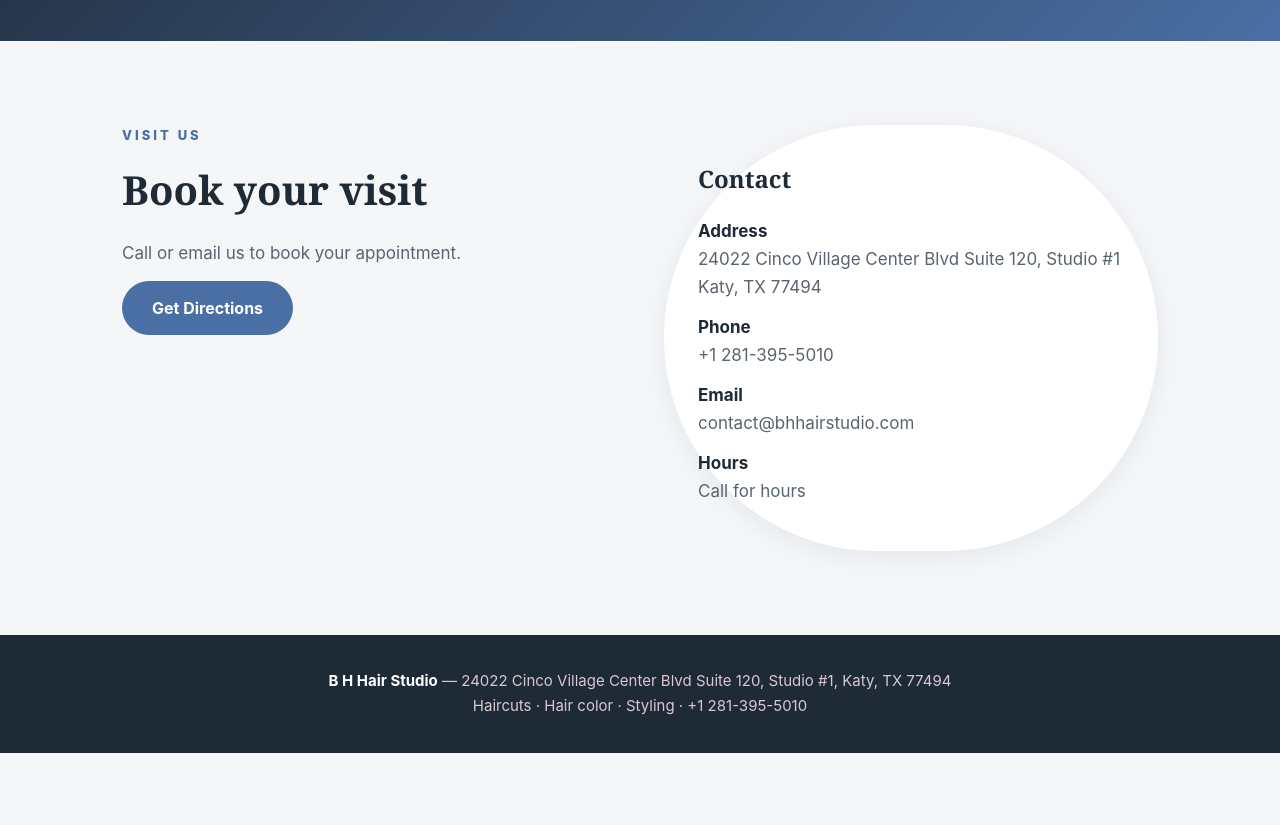
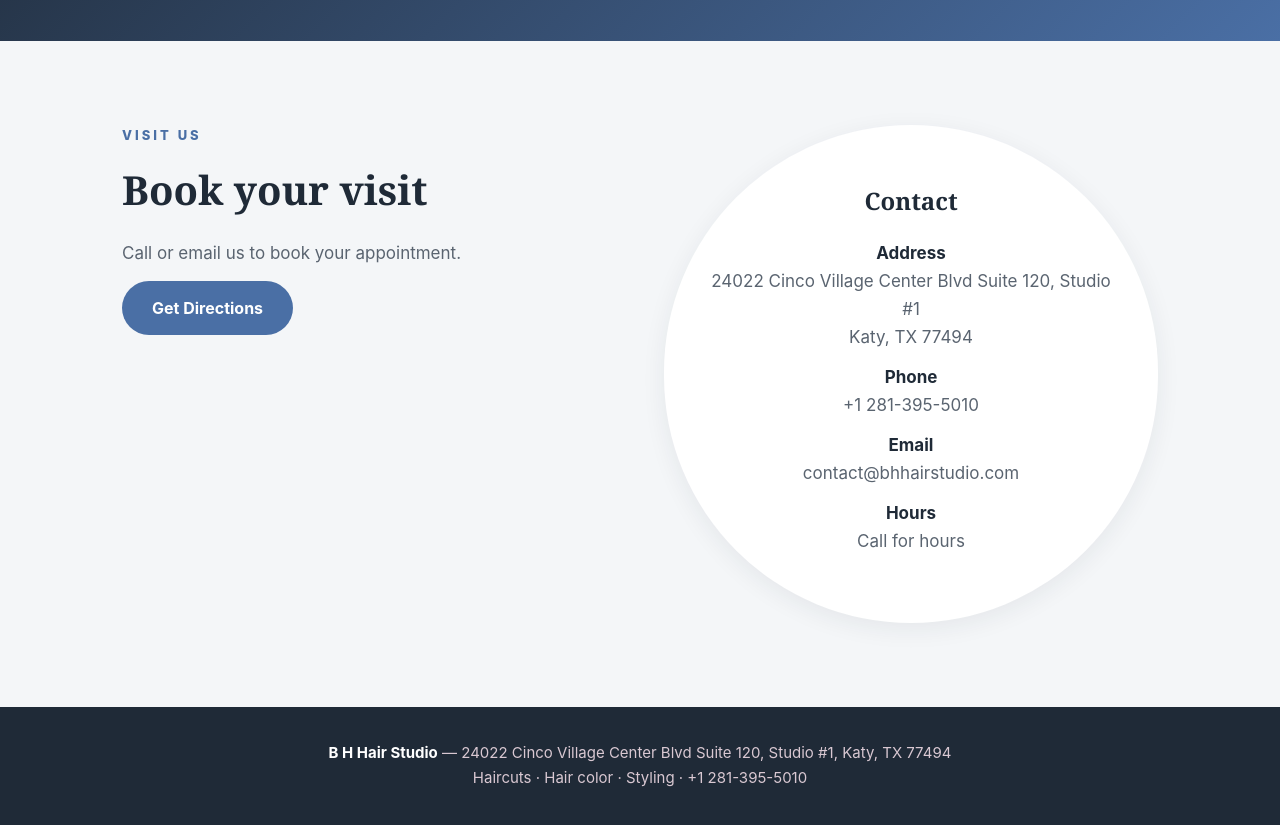
Before and after one commit to Tazriiann/Tazriiann.github.io, a plain HTML site: page Preview/salon/b-h-hair-studio/index.html in a window 1280 px wide. Shown: the part 2900-3725 px from the top of the page. Before the commit the page ends 3653 px from the top, so only its background shows below. Drawn offline with Linux system fonts and the light colour scheme.

Commit message:
Fix B H Hair Studio contact bubble: center contact text inside the bubble

```diff
--- a/Preview/salon/b-h-hair-studio/index.html
+++ b/Preview/salon/b-h-hair-studio/index.html
@@ -82,7 +82,7 @@ section{padding:84px 0}
 .reviews .stars{font-size:26px}
 .reviews p{opacity:.9;max-width:560px;margin:14px auto 0}
 .contact-grid{display:grid;grid-template-columns:1fr 1fr;gap:48px;align-items:start}
-.contact-card{background:#fff;border-radius:var(--cr);padding:34px;box-shadow:0 6px 24px var(--sh2)}
+.contact-card{background:#fff;border-radius:var(--cr);padding:56px 44px;box-shadow:0 6px 24px var(--sh2);text-align:center}
 .contact-card h3{font-size:24px;margin-bottom:18px}
 .contact-card p{margin-bottom:12px;color:var(--mut)}
 .contact-card strong{color:var(--dark)}
```
